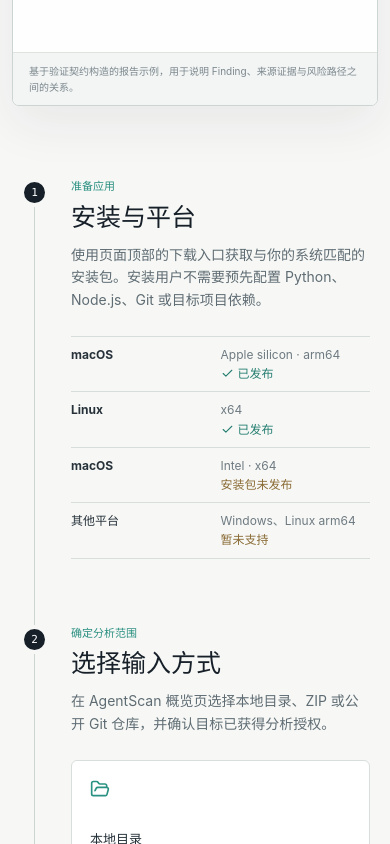
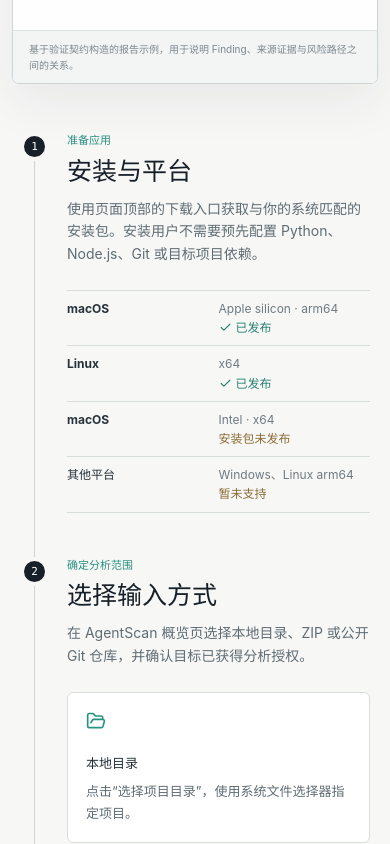
Before and after one commit to ShiinaYuki/AgentScan-docs, a React (Vite) app: page / in a window 390 px wide. Shown: the part 780-1624 px from the top of the page. Built offline with nearby package versions, Linux system fonts and the light colour scheme.

Commit message:
style(docs): balance layout spacing across desktop and mobile

```diff
--- a/src/style.css
+++ b/src/style.css
@@ -88,7 +88,7 @@
 .sidebar nav a:hover { color: #172029; background: #e7ece9; }
 .sidebar nav a:focus-visible { outline: 2px solid #6ebeb1; outline-offset: 2px; }
 .sidebar nav a.active { color: #172029; background: #e1ece8; border-left-color: #2a8f80; font-weight: 650; }
-main { flex: 1; min-width: 0; margin-left: var(--sidebar-width, 238px); padding-top: var(--header-height); }
+main { display: grid; grid-template-columns: minmax(0, 850px) 152px; justify-content: center; align-items: start; column-gap: 48px; flex: 1; min-width: 0; margin-left: var(--sidebar-width, 238px); padding: var(--header-height) 48px 0; }
 .site-header {
   position: fixed;
   inset: 0 0 auto 0;
@@ -156,7 +156,7 @@
 .search-result-page { flex: none; color: #2c8f80; font-size: 10px; font-weight: 650; }
 .search-empty { padding: 22px 12px; color: #7d888e; font-size: 12px; text-align: center; }
 
-.doc-article { width: min(850px, calc(100% - 330px)); margin: 0 auto; padding: 68px 0 112px; }
+.doc-article { width: 100%; min-width: 0; margin: 0; padding: 48px 0 80px; }
 .hero { scroll-margin-top: calc(var(--header-height) + 24px); }
 .eyebrow { margin-bottom: 12px; color: #2a8f80; font-size: 12px; font-weight: 700; }
 h1 { max-width: 760px; margin: 0; color: #172029; font-size: 44px; line-height: 1.12; letter-spacing: 0; }
@@ -171,7 +171,7 @@
 .button.primary:hover { background: #27343e; }
 .button.secondary { color: #24323a; background: transparent; border-color: #cfd7d3; }
 .button.secondary:hover { background: #eef2f0; border-color: #a9b6b1; }
-.product-preview { margin: 48px 0 72px; overflow: hidden; background: #fdfefd; border: 1px solid #ccd5d1; border-radius: 7px; box-shadow: 0 18px 50px #17202912; }
+.product-preview { margin: 32px 0 48px; overflow: hidden; background: #fdfefd; border: 1px solid #ccd5d1; border-radius: 7px; box-shadow: 0 18px 50px #17202912; }
 .preview-toolbar { display: flex; align-items: center; gap: 16px; min-height: 49px; padding: 0 16px; color: #c7d0d6; background: #172029; border-bottom: 1px solid #2d3943; font-size: 11px; }
 .preview-brand { display: inline-flex; align-items: center; gap: 7px; color: #fff; font-size: 12px; font-weight: 700; }
 .preview-brand img { width: 21px; height: 21px; border-radius: 4px; }
@@ -206,7 +206,7 @@
 .product-preview figcaption { padding: 10px 16px; color: #7b878d; background: #f3f5f4; border-top: 1px solid #dfe4e1; font-size: 10px; }
 
 .journey { position: relative; margin-left: 18px; border-left: 1px solid #ccd5d1; }
-.journey-section { position: relative; min-width: 0; padding: 0 0 82px 52px; scroll-margin-top: calc(var(--header-height) + 28px); }
+.journey-section { position: relative; min-width: 0; padding: 0 0 60px 52px; scroll-margin-top: calc(var(--header-height) + 28px); }
 .journey-section:last-child { padding-bottom: 32px; }
 .journey-number { position: absolute; top: 0; left: -18px; display: grid; place-items: center; width: 35px; height: 35px; color: #fff; background: #172029; border: 5px solid #f7f8f6; border-radius: 50%; font: 11px ui-monospace, SFMono-Regular, Menlo, monospace; }
 .section-heading > span { display: block; margin-bottom: 5px; color: #2a8f80; font-size: 11px; font-weight: 700; }
@@ -223,8 +223,8 @@
 .input-options { display: grid; grid-template-columns: repeat(3, minmax(0, 1fr)); gap: 12px; }
 .input-options > div { position: relative; min-height: 176px; padding: 18px; background: #fff; border: 1px solid #d7dedb; border-radius: 6px; }
 .input-options svg { color: #2a9282; }
-.input-options strong { display: block; margin-top: 22px; color: #253139; font-size: 13px; }
-.input-options p { margin: 7px 0 0; font-size: 11px; line-height: 1.65; }
+.input-options strong { display: block; margin-top: 14px; color: #253139; font-size: 13px; }
+.input-options p { margin: 8px 0 0; font-size: 13px; line-height: 1.65; }
 .scan-track { display: grid; grid-template-columns: 1fr auto 1fr auto 1fr auto 1fr; align-items: center; gap: 10px; padding: 18px 20px; background: #172029; border-radius: 6px; }
 .scan-track > span { display: grid; grid-template-columns: auto 1fr; column-gap: 6px; align-items: center; color: #87959e; }
 .scan-track > span svg { grid-row: 1 / span 2; }
@@ -248,14 +248,14 @@
 .flow-arrow { color: #a8b2b0 !important; }
 
 .reference-page { min-height: calc(100vh - var(--header-height)); }
-.compact-hero { padding-bottom: 55px; border-bottom: 1px solid #d7dedb; }
-.reference-sections section { display: grid; grid-template-columns: 52px 1fr; gap: 22px; padding: 42px 0; border-bottom: 1px solid #d7dedb; scroll-margin-top: calc(var(--header-height) + 28px); }
+.compact-hero { padding-bottom: 32px; border-bottom: 1px solid #d7dedb; }
+.reference-sections section { display: grid; grid-template-columns: 52px minmax(0, 1fr); gap: 22px; padding: 32px 0; border-bottom: 1px solid #d7dedb; scroll-margin-top: calc(var(--header-height) + 28px); }
 .reference-sections section > span { color: #2a8f80; font: 11px ui-monospace, SFMono-Regular, Menlo, monospace; }
 .reference-sections h2 { font-size: 21px; }
 .reference-sections p { max-width: 680px; margin: 12px 0 0; font-size: 14px; }
 .feedback-button { margin-top: 22px; }
 
-.toc { position: fixed; top: calc(var(--header-height) + 48px); right: 3vw; display: flex; flex-direction: column; width: 152px; padding-left: 14px; border-left: 1px solid #d6ddda; font-size: 11px; }
+.toc { position: sticky; top: calc(var(--header-height) + 48px); display: flex; flex-direction: column; width: 152px; margin-top: 48px; padding-left: 14px; border-left: 1px solid #d6ddda; font-size: 11px; }
 .toc a { position: relative; padding: 4px 0; color: #7b878d; text-decoration: none; }
 .toc a::before { position: absolute; top: 5px; bottom: 5px; left: -15px; width: 2px; background: transparent; content: ""; }
 .toc a:hover { color: #263139; }
@@ -263,13 +263,13 @@
 .toc a.current::before { background: #31ad99; }
 
 @media (max-width: 1180px) {
-  .doc-article { width: min(850px, calc(100% - 80px)); }
+  main { grid-template-columns: minmax(0, 850px); padding-right: 40px; padding-left: 40px; }
   .toc { display: none; }
 }
 
 @media (max-width: 780px) {
   .sidebar { display: none; }
-  main { margin-left: 0; }
+  main { grid-template-columns: minmax(0, 720px); margin-left: 0; padding-right: 20px; padding-left: 20px; }
   .site-header { gap: 12px; padding: 0 18px; }
   .agentscan-wordmark { gap: 6px; }
   .agentscan-wordmark > span { font-size: 15px; }
@@ -282,10 +282,10 @@
   .mobile-nav-panel span { padding: 8px 10px 4px; color: #8a969c; font-size: 10px; font-weight: 700; }
   .mobile-nav-panel a { padding: 8px 10px; color: #526168; border-radius: 5px; font-size: 13px; text-decoration: none; }
   .mobile-nav-panel a:hover, .mobile-nav-panel a.active { color: #172029; background: #edf7f4; }
-  .doc-article { width: min(100% - 40px, 720px); padding-top: 48px; }
+  .doc-article { padding-top: 32px; padding-bottom: 56px; }
   h1 { font-size: 38px; }
   .lead { font-size: 16px; }
-  .product-preview { margin-top: 38px; }
+  .product-preview { margin-top: 32px; }
 }
 
 @media (max-width: 600px) {
@@ -298,7 +298,7 @@
   .preview-report { padding: 20px 18px; }
   .preview-metrics span + span { padding-left: 10px; }
   .journey { margin-left: 14px; }
-  .journey-section { padding: 0 0 66px 36px; }
+  .journey-section { padding: 0 0 44px 32px; }
   .journey-number { left: -15px; width: 29px; height: 29px; border-width: 4px; }
   .input-options { grid-template-columns: 1fr; }
   .input-options > div { min-height: 145px; }
@@ -308,7 +308,7 @@
   .evidence-flow { grid-template-columns: 1fr; }
   .flow-arrow { display: none; }
   .evidence-flow > div { min-height: 0; padding-bottom: 20px; }
-  .reference-sections section { grid-template-columns: 36px 1fr; gap: 12px; }
+  .reference-sections section { grid-template-columns: 24px minmax(0, 1fr); gap: 8px; padding: 26px 0; }
   .platform-table > div { grid-template-columns: 1fr 1fr; padding: 8px 0; }
   .platform-table span:last-child { grid-column: 2; justify-self: start; }
 }
```
